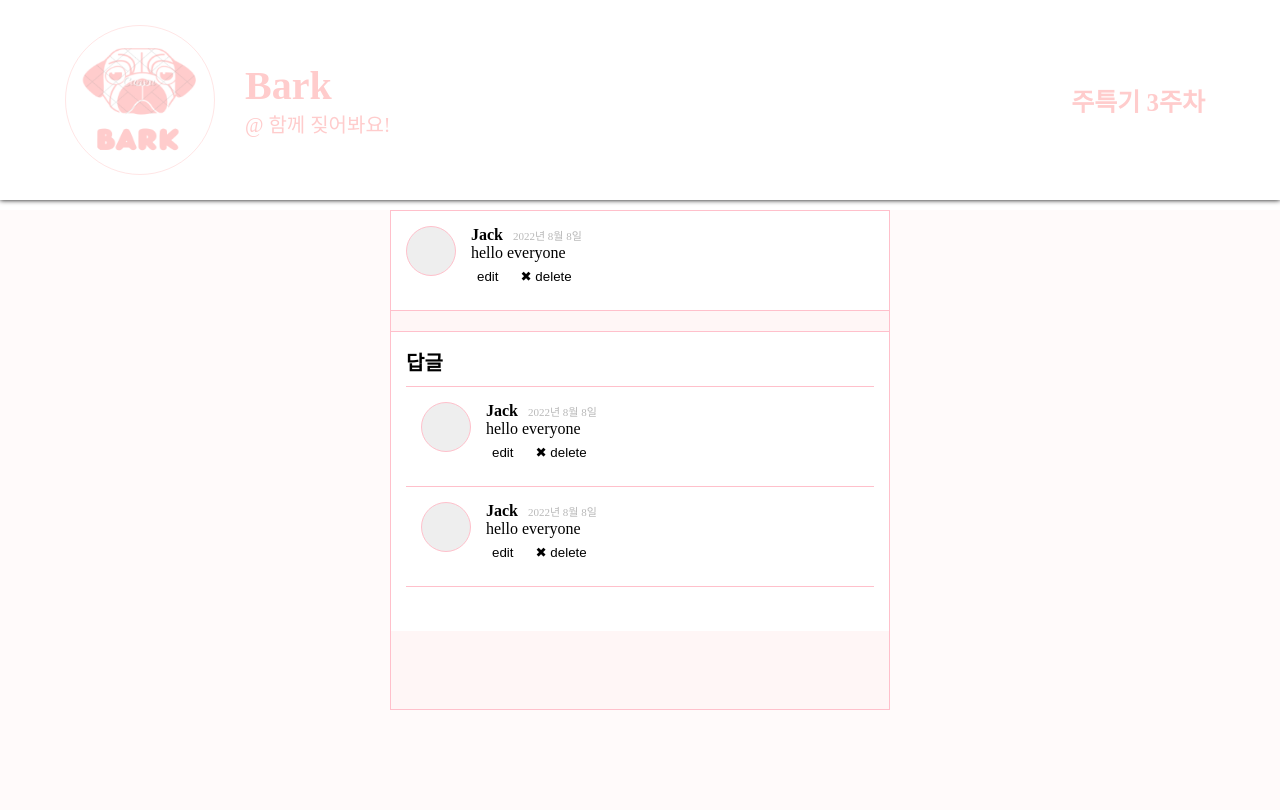
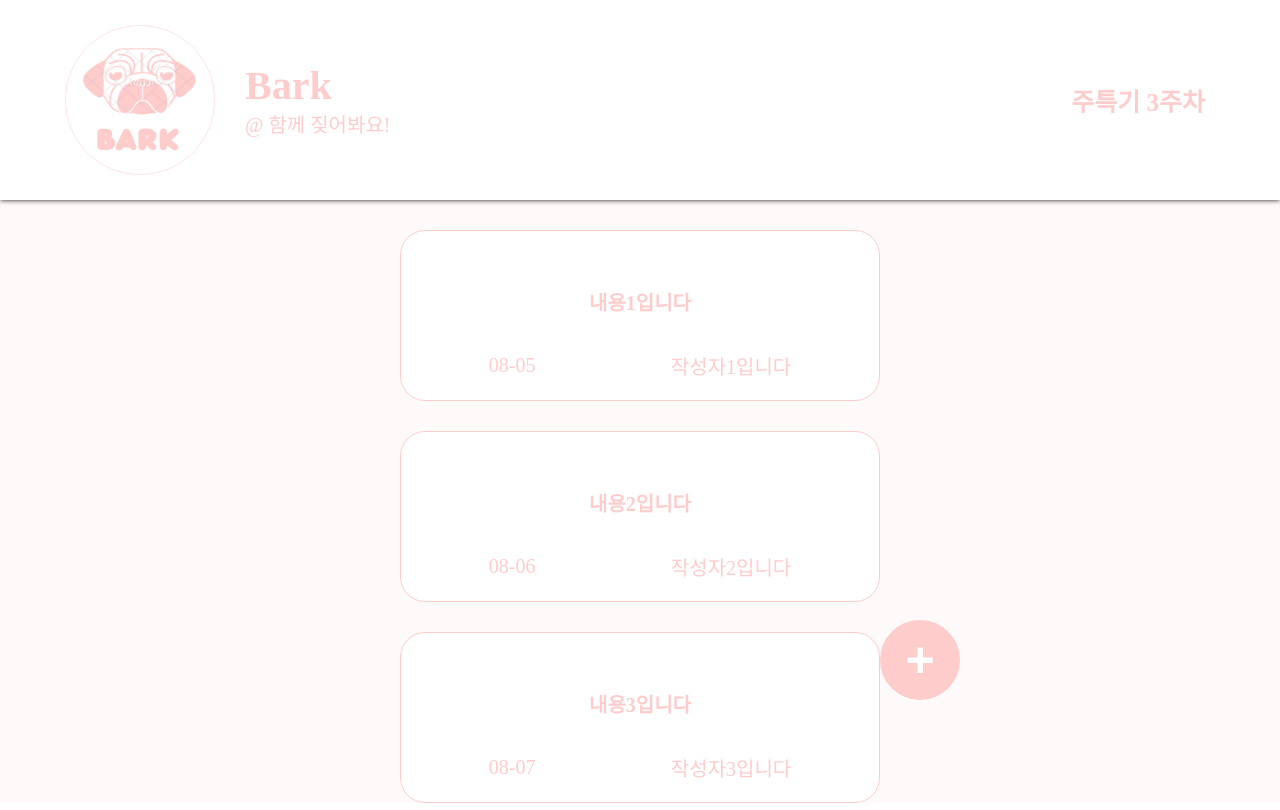
Before and after one commit to ReactTask-Bark/Bark, a React (Create React App) app: page / in a window 1280 px wide. Built offline with nearby package versions, Linux system fonts and the light colour scheme; the HTML template or start-up script is replaced by a standard one.

Commit message:
Router setting

```diff
--- a/package.json
+++ b/package.json
@@ -11,6 +11,7 @@
     "@testing-library/user-event": "^13.2.1",
     "react": "^18.2.0",
     "react-dom": "^18.2.0",
+    "react-router-dom": "^6.3.0",
     "react-scripts": "5.0.1",
     "styled-components": "^5.3.5",
     "web-vitals": "^2.1.0"
--- a/src/App.js
+++ b/src/App.js
@@ -3,6 +3,7 @@ import styled from "styled-components";
 import Header from "components/header/Header";
 // import Main from "view/Main";
 import DetailBoard from "view/DetailBoard";
+import Router from "shared/Router";
 
 function App() {
   return (
@@ -14,8 +15,7 @@ function App() {
       </HeaderArea>
       <MainArea>
         <Layout>
-          {/* <Main /> */}
-          <DetailBoard />
+          <Router></Router>
         </Layout>
       </MainArea>
     </>
--- a/src/components/card/Card.jsx
+++ b/src/components/card/Card.jsx
@@ -1,33 +1,41 @@
-import styled from "styled-components"
+import styled from "styled-components";
 
-import TitleText from "components/common/TitleText"
+import TitleText from "components/common/TitleText";
+import { useNavigate } from "react-router-dom";
 
 const Card = (props) => {
-    const card = props.card
+  const card = props.card;
+  const navigate = useNavigate();
   return (
-        <CardContainer>
+    <CardContainer
+      onClick={() => {
+        navigate("/detailpost/" + card.id);
+      }}
+    >
       <TitleText>
-                <p className="fcc" style={{minHeight: '100px'}}>{card.contents}</p>
-                <div className="fcc" style={{justifyContent: 'space-around'}}>
+        <p className="fcc" style={{ minHeight: "100px" }}>
+          {card.contents}
+        </p>
+        <div className="fcc" style={{ justifyContent: "space-around" }}>
           <span>{card.writeDate}</span>
           <span>{card.author}</span>
         </div>
       </TitleText>
     </CardContainer>
-    )
-}
+  );
+};
 
-const  CardContainer = styled.div`
+const CardContainer = styled.div`
   margin-top: 30px;
   width: 40%;
-    border: 1px solid rgb(255,204,204);
+  border: 1px solid rgb(255, 204, 204);
   border-radius: 25px;
   background-color: white;
 
   cursor: pointer;
   &:hover {
-        background : rgba(255,204,204,.3);
+    background: rgba(255, 204, 204, 0.3);
   }
-`
+`;
 
-export default Card
+export default Card;
--- a/src/components/form/FixedForm.jsx
+++ b/src/components/form/FixedForm.jsx
@@ -1,35 +1,42 @@
-import styled from "styled-components"
+import styled from "styled-components";
+import { useNavigate } from "react-router-dom";
 
 const FixedForm = () => {
-    return(
-    <Form>
+  const navigate = useNavigate();
+  return (
+    <Form
+      onClick={() => {
+        navigate("/writepost");
+      }}
+    >
       <AddBtn>+</AddBtn>
     </Form>
-    )
-}
+  );
+};
 
 const Form = styled.div`
   position: fixed;
-    bottom: 100px; right: 25vw;
-`
+  bottom: 100px;
+  right: 25vw;
+`;
 const AddBtn = styled.button`
   cursor: pointer;
   width: 80px;
   height: 80px;
 
-    background: rgb(255,204,204);
-    border: 2px solid rgb(255,204,204);
+  background: rgb(255, 204, 204);
+  border: 2px solid rgb(255, 204, 204);
   border-radius: 50%;
 
   font-size: 50px;
   font-weight: bold;
   color: white;
 
-    transition-duration: .5s;
+  transition-duration: 0.5s;
   &:hover {
     background-color: white;
-        color: rgb(255,204,204);
+    color: rgb(255, 204, 204);
   }
-`
+`;
 
-export default FixedForm
+export default FixedForm;
--- a/src/components/header/Header.jsx
+++ b/src/components/header/Header.jsx
@@ -1,15 +1,22 @@
-import styled from "styled-components"
+import styled from "styled-components";
 
-import Profile from "components/common/Profile"
-import TitleText from "components/common/TitleText"
-import image from "Asset/BarkLogo.png"
+import Profile from "components/common/Profile";
+import TitleText from "components/common/TitleText";
+import image from "Asset/BarkLogo.png";
+
+import { useNavigate } from "react-router-dom";
 
 const Header = () => {
+  const navigate = useNavigate();
   return (
     <Container className="fcc" jc="space-between">
       <div className="fcc">
-                <HeaderLogo>
-                    <img src={image}/>
+        <HeaderLogo
+          onClick={() => {
+            navigate("/");
+          }}
+        >
+          <img src={image} />
         </HeaderLogo>
         <TitleText titleSize="40">
           <p>Bark</p>
@@ -22,13 +29,13 @@ const Header = () => {
         </TitleText>
       </div>
     </Container>
-    )
-}
+  );
+};
 
 const Container = styled.header`
-    justify-content: ${props => props.jc} !important;
+  justify-content: ${(props) => props.jc} !important;
   padding: 15px;
-`
+`;
 
 const HeaderLogo = styled(Profile)`
   cursor: pointer;
@@ -39,9 +46,9 @@ const HeaderLogo = styled(Profile)`
     height: 100%;
     border-radius: 50%;
   }
-    transition-duration: .5s;
+  transition-duration: 0.5s;
   &:hover {
-        background-color: rgb(255,204,204);
+    background-color: rgb(255, 204, 204);
   }
-`
-export default Header
+`;
+export default Header;
--- a/src/index.js
+++ b/src/index.js
@@ -1,13 +1,16 @@
-import React from 'react';
-import ReactDOM from 'react-dom/client';
+import React from "react";
+import ReactDOM from "react-dom/client";
 
-import App from 'App';
-import GlobalStyle from 'components/common/GlobalStyle';
+import App from "App";
+import GlobalStyle from "components/common/GlobalStyle";
+import { BrowserRouter } from "react-router-dom";
 
-const root = ReactDOM.createRoot(document.getElementById('root'));
+const root = ReactDOM.createRoot(document.getElementById("root"));
 root.render(
   <div>
-    <GlobalStyle/>
-    <App />
+    <BrowserRouter>
+      <GlobalStyle />
+      <App />
+    </BrowserRouter>
   </div>
 );
--- a/src/shared/Router.jsx
+++ b/src/shared/Router.jsx
@@ -0,0 +1,21 @@
+import React from "react";
+// 1. react-router-dom을 사용하기 위해서 아래 API들을 import 합니다.
+import { Route, Routes } from "react-router-dom";
+import Main from "view/Main";
+import WriteBoard from "view/WriteBoard";
+import DetailBoard from "view/DetailBoard";
+import NotFound from "view/NotFound";
+
+// 2. Router 라는 함수를 만들고 아래와 같이 작성합니다.
+const Router = () => {
+  return (
+    <Routes>
+      <Route path="/" element={<Main />} />
+      <Route path="/writepost" element={<WriteBoard />} />
+      <Route path="/detailpost/:postid" element={<DetailBoard />} />
+      <Route path="/*" element={<NotFound />} />
+    </Routes>
+  );
+};
+
+export default Router;
--- /dev/null
+++ b/src/view/NotFound.jsx
@@ -0,0 +1,5 @@
+const NotFound = () => {
+  return <div>페이지없습니다.</div>;
+};
+
+export default NotFound;
--- a/src/view/WriteBoard.jsx
+++ b/src/view/WriteBoard.jsx
@@ -1,34 +1,5 @@
-import React from "react";
-import "./Create.css";
-import { useNavigate, useParams } from "react-router-dom";
-import { useSelector } from "react-redux";
-// import Header from "";
-// import Buttons from "";
-// import Layout from "";
-// import Board from "";
-
-const Create = () => {
-  const navigate = useNavigate();
-  const container = useSelector((state) => state.todo.list);
-
-  return (
-    <div className="body">
-      <div className="box-wrapper">
-        <div className="box">
-          <h1> 작성자 </h1>
-          <p> 내용 </p>
-          <div>
-            <button className="back-button" onClick={() => navigate("/")}>
-              등록
-            </button>
-            <button className="back-button" onClick={() => navigate("/")}>
-              취소
-            </button>
-          </div>
-        </div>
-      </div>
-    </div>
-  );
+const WriteBoard = () => {
+  return <div>안녕하세요</div>;
 };
 
-export default Create;
+export default WriteBoard;
```
Also changed, not shown: 1 other file (tests, documents, lock files or other folders). Lines whose indentation alone changed are shown as unchanged.
